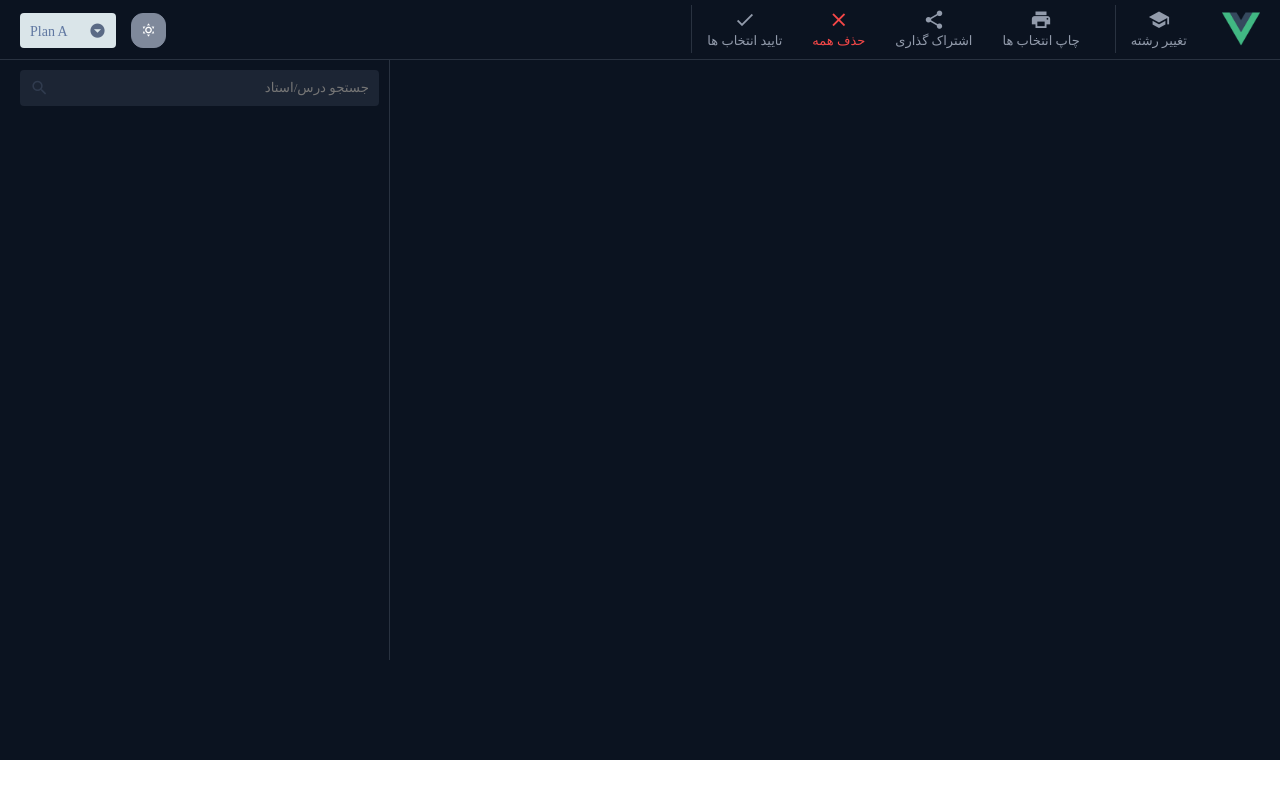
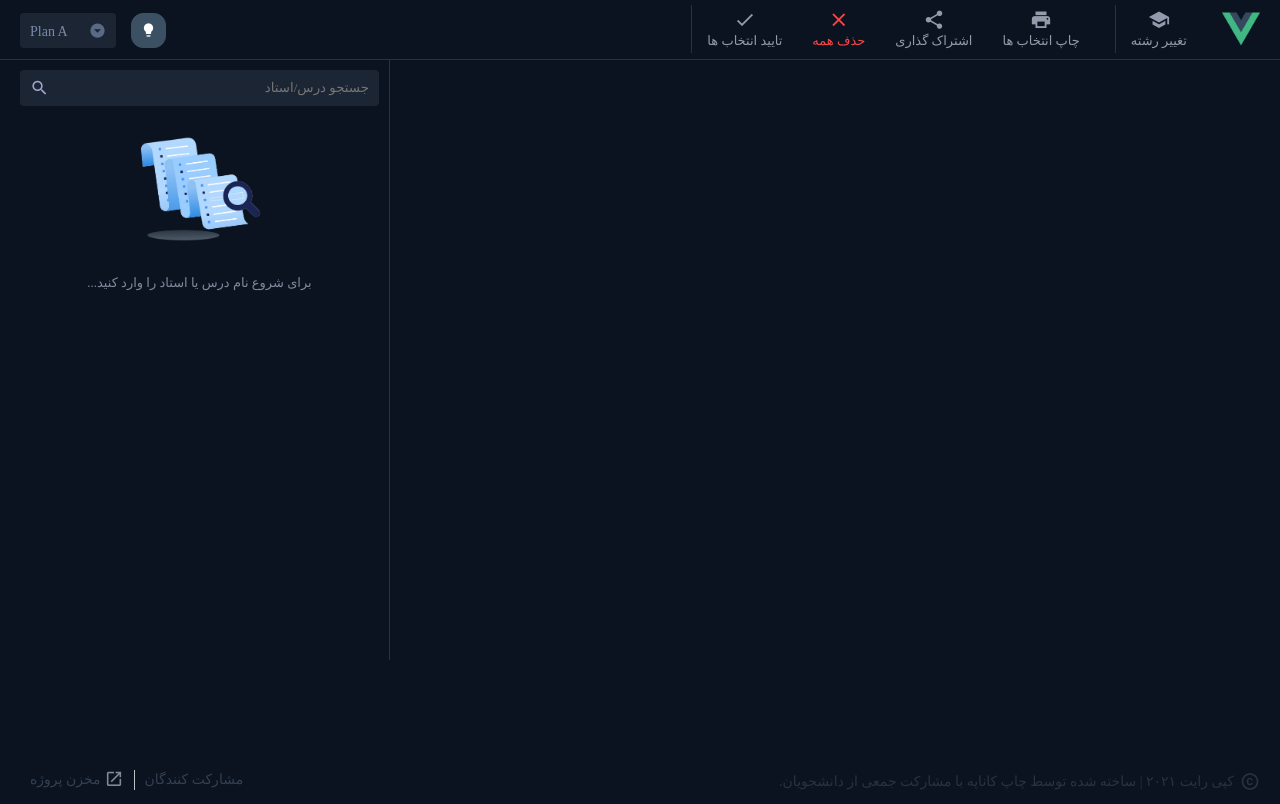
Before and after one commit to danamira/TermUp, a Vue app: page / in a window 1280 px wide. Both pictures are taken after a click on the element 148 px from the left and 30 px from the top of the page. Built offline with nearby package versions, Linux system fonts and the light colour scheme.

Commit message:
Minor changes in the user interface

```diff
--- a/src/App.vue
+++ b/src/App.vue
@@ -1,14 +1,16 @@
 <template>
-  <div id="app" :class="'night_mode_'+this.nightMode">
+  <div id="app" :class="'night_mode_' + this.nightMode">
     <header id="header">
-  <img src="./assets/logo.png" id="logo">
+      <img src="./Assets/logo.png" id="logo" />
       <ul class="option_series">
         <li><i class="mdi mdi-school"></i><span>تغییر رشته</span></li>
       </ul>
       <ul class="option_series">
         <li><i class="mdi mdi-printer"></i><span>چاپ انتخاب ها</span></li>
         <li><i class="mdi mdi-share-variant"></i><span>اشتراک گذاری</span></li>
-    <li id="del_all_button"><i class="mdi mdi-close"></i><span>حذف همه</span></li>
+        <li id="del_all_button">
+          <i class="mdi mdi-close"></i><span>حذف همه</span>
+        </li>
         <li><i class="mdi mdi-check"></i><span>تایید انتخاب ها</span></li>
       </ul>
       <div class="plans">
@@ -17,141 +19,155 @@
       </div>
 
       <div id="theme_switch" v-on:click="toggleTheme">
-    <i class="mdi mdi-weather-night" v-if="nightMode=='off'"></i>
-    <i class="mdi mdi-weather-sunny" v-if="nightMode=='on'"></i>
+        <i class="mdi mdi-weather-night" v-if="nightMode == 'off'"></i>
+        <i class="mdi mdi-lightbulb" v-if="nightMode == 'on'"></i>
       </div>
     </header>
     <div id="container">
-    <div class="week" ref="week">
+      <div class="week" ref="week"></div>
+      <SideBar :width="getWidth('SideBar')" :courses="courses"></SideBar>
     </div>
-    <SideBar :width="getWidth('SideBar')" :courses="courses"></SideBar>
+    <div id="footer">
+      <p class="copyright"><i class="mdi mdi-copyright"></i>{{copyright.farsiNum()}}</p>
+      <div class="links">
+      <a href="#">
+        <i class="mdi mdi-open-in-new"></i>
+        مخزن پروژه
+      </a>
+      <a href="#">
+      <!-- <i class="mdi mdi-account-multiple"></i> -->
+      مشارکت کنندگان
+      </a>
+      </div>
     </div>
   </div>
 </template>
 
 <script>
-import SideBar from './components/SideBar.vue'
-import data from './data.json'
-console.log(data)
+import SideBar from "./components/SideBar.vue";
+import data from "./data.json";
+console.log(data);
 export default {
-  name: 'App',
+  name: "App",
   components: {
-    SideBar
+    SideBar,
   },
-  data:function() {
+  data: function () {
     return {
-      nightMode:"off",
-      courses:data,
+      nightMode: "off",
+      copyright:"کپی رایت 2021 | ساخته شده توسط چاپ کاناپه با مشارکت جمعی از دانشجویان.",
+      courses: data,
+    };
+  },
+  methods: {
+    toggleTheme: function () {
+      if (this.nightMode == "off") {
+        this.nightMode = "on";
+      } else {
+        this.nightMode = "off";
       }
     },
-  methods:{
-    toggleTheme:function() {
-      if(this.nightMode=="off"){
-        this.nightMode="on"
-      }
-      else{
-        this.nightMode="off"
+    getWidth: function (element) {
+      if (element == "week") {
+        return window.innerWidth - 358 + "px";
       }
     },
-    getWidth:function(element) {
-      if(element=="week") {
-        return (window.innerWidth-358)+"px";
-      }
-    }
   },
-  mounted:function() {
-    console.log(this.$refs.week.clientWidth)
-  }
-}
+  mounted: function () {
+    console.log(this.$refs.week.clientWidth);
+  },
+};
 </script>
 
 <style>
 * {
-  box-sizing:border-box;
-  padding:0;
-  font-family:IRANYekanWeb;
-  font-weight:100;
-  margin:0;
+  box-sizing: border-box;
+  padding: 0;
+  font-family: IRANYekanWeb;
+  font-weight: 100;
+  margin: 0;
 }
-*:focus{
-  outline:none;
+*:focus {
+  outline: none;
 }
 body {
-  direction:rtl;
+  direction: rtl;
 }
 #app {
-  overflow:hidden;
+  overflow: hidden;
 }
 .night_mode_on {
-  background:#0b1320;
+  background: #0b1320;
 }
 #header {
-  border-bottom:1px solid #E1E5EA;
-  height:60px;
-  padding:5px 20px;
+  border-bottom: 1px solid #e1e5ea;
+  height: 60px;
+  padding: 5px 20px;
 }
 #container {
-  width:100%;
-  padding:  0 10px;
+  width: 100%;
+  overflow: hidden;
+  padding: 0 10px;
 }
 .week {
-  padding:0 10px;
-  min-height:700px;
-  width:calc(100% - 380px);
-  float:right;
-
+  padding: 0 10px;
+  min-height: 700px;
+  width: calc(100% - 380px);
+  float: right;
 }
 .left {
-  float:left;
+  float: left;
 }
 #header #logo {
-  height:38px;
-  float:right;
-  display:block;
-  margin-top:5px;
+  height: 38px;
+  float: right;
+  display: block;
+  margin-top: 5px;
 }
 .option_series {
-  display:block;
-  margin-right:20px;
-  float:right;
-  border-left:1px solid #dbd9d9;
+  display: block;
+  margin-right: 20px;
+  float: right;
+  border-left: 1px solid #dbd9d9;
 }
 .option_series:last-child {
-  border-left:none !important;
+  border-left: none !important;
 }
-.option_series li{
-  display:block;
-  height:48px;
-  cursor:pointer;
-  text-align:center;
-  color:#303b4e;
-  padding:0 15px;
-  font-size:14px;
-  float:right;
-  color:#303b4e;
-  line-height:20px;
-  font-size:13px;
+.option_series li {
+  display: block;
+  height: 48px;
+  cursor: pointer;
+  text-align: center;
+  padding: 0 15px;
+  font-size: 14px;
+  float: right;
+  color: #424d5f;
+  line-height: 20px;
+  font-size: 13px;
 }
 .night_mode_on #header {
-  border-color:#293240;
+  border-color: #293240;
 }
 .night_mode_on .option_series {
-  border-color:#293240;
+  border-color: #293240;
 }
 .night_mode_on .option_series li {
-  color:#929bab;
+  color: #929bab;
 }
 .option_series li:hover {
-  color:#0943a9;
-  transition:0.3s;
+  color: #3974da;
+  transition: 0.3s;
+}
+.night_mode_on .option_series li:hover {
+  color:rgb(255, 255, 255);
 }
 .option_series li .mdi {
-  margin-top:5px;
-  display:block;
-  font-size:22px;
+  margin-top: 5px;
+  display: block;
+  font-size: 22px;
 }
 #del_all_button {
-  color:#f74848 !important;
+  color: #f74848 !important;
 }
 .plans {
   background: #dae5e9;
@@ -161,22 +177,28 @@ body {
   border-radius: 4px;
   margin-top: 8px;
   padding: 0 10px;
-    cursor:pointer;
+  cursor: pointer;
 }
-.plans .mdi{
-  float:right;
-  line-height:35px;
-  display:block;
+.night_mode_on .plans {
+  background:#1c2534
+}
+.night_mode_on .plans span {
+  color:#788aa8;
+}
+.plans .mdi {
+  float: right;
+  line-height: 35px;
+  display: block;
   font-size: 17px;
   color: #5a6a85;
 }
 .plans span {
   color: #5f77a1;
-  float:left;
-  display:block;
-  line-height:37px;
-  font-size:14px;
-  margin-right:10px;
+  float: left;
+  display: block;
+  line-height: 37px;
+  font-size: 14px;
+  margin-right: 10px;
 }
 #theme_switch {
   float: left;
@@ -193,12 +215,65 @@ body {
   cursor: pointer;
 }
 .night_mode_on #theme_switch {
-  background:#7f899b;
-  color:#fff;
+  background: #3b5063;
+  border-color:#3b5063;
+  color: #fff;
+}
+.night_mode_on #theme_switch:hover {
+  background: #fab112;
+  border-color:#fab112
 }
 #theme_switch:hover {
-  background:#7f899b;
-  color:#fff;
-  transition:0.2s;
+  background: #7f899b;
+  color: #fff;
+  transition: 0.2s;
+}
+#footer {
+  padding:10px 20px;
+  overflow: hidden;
+}
+#footer .copyright{
+  color:#293240;
+  display:block;
+  float:right;
+  line-height:24px;
+  font-size: 14px;
+}
+#footer .copyright .mdi{
+  display: block;
+  float:right;
+  line-height: 23px;
+  font-size:20px;
+  margin-left: 6px;
+}
+#footer .copyright span{
+  color:rgb(95, 111, 255);
+  cursor: pointer;
+  font-size: 14px;;
+}
+.links {
+  float:left;
+}
+.links a {
+  display: block;
+  float:left;
+  padding: 0 10px;
+  color:#334052;
+  line-height: 20px;
+  height:20px;
+  text-decoration: none;;
+  font-size:14px;
+  border-right:1px solid #b9c3c7
+}
+.links a:last-child {
+  border-right:none;
+}
+.links a .mdi {
+  font-size: 19px;;
+  color:#7f899b;
+  float:right;
+  display: block;
+  margin-left:4px;
+  line-height: 18px;
 }
 </style>
--- a/src/components/SideBar.vue
+++ b/src/components/SideBar.vue
@@ -1,138 +1,151 @@
 <template>
   <div class="sidebar">
     <div class="search">
-            <input type="text" v-model="query" placeholder="جستجو درس/استاد">
+      <input type="text" v-model="query" placeholder="جستجو درس/استاد" />
       <i class="mdi mdi-magnify"></i>
     </div>
     <div class="search_result">
-            <div v-if="!query==''">
+      <div v-if="!query == ''">
         <div v-for="course in courses" :key="course.code">
-                    <SearchResult  v-if="course.title.startsWith(query) || course.professor.startsWith(query)" v-bind:course="course" ></SearchResult>
+          <SearchResult
+            v-if="
+              course.title.startsWith(query) ||
+              course.professor.startsWith(query)
+            "
+            v-bind:course="course"
+          ></SearchResult>
         </div>
       </div>
       <div v-else>
+        <img src="../Assets/Search.png" style="width:130px;display:block;margin:30px auto;">
+        <p style="display:block;font-size:13px;text-align:center;color:#7f899b">برای شروع نام درس یا استاد را وارد کنید...</p>
       </div>
     </div>
   </div>
 </template>
 <script>
-import SearchResult from './SearchResult.vue'
+import SearchResult from "./SearchResult.vue";
 export default {
-    name:'HelloWorld',
-    props:{
-        width:String,
-        courses:Object,
+  name: "HelloWorld",
+  props: {
+    width: String,
+    courses: Array,
   },
-    data:function() {
+  data: function () {
     return {
-            query:''
+      query: "",
     };
   },
-    components:{
-        SearchResult
-    }
-}
+  components: {
+    SearchResult,
+  },
+};
 </script>
 <style>
 .sidebar {
-        min-height:600px;
-        width:380px;
-        float:left;
-        border-right:1px solid #ededed;
-        padding:0 10px;
+  min-height: 600px;
+  width: 380px;
+  float: left;
+  border-right: 1px solid #ededed;
+  padding: 0 10px;
 }
 .night_mode_on .sidebar {
-        border-color:#293240;
+  border-color: #293240;
 }
 .search {
-        background:#fff;
-        border:1px solid #ededed;
-        border-radius:4px;
-        position:relative;
-        margin:10px 0;
+  background: #fff;
+  border: 1px solid #ededed;
+  border-radius: 4px;
+  position: relative;
+  margin: 10px 0;
 }
 .night_mode_on .search {
-        background:#1c2534;
-        color:#fff;
-        border:none !important;
+  background: #1c2534;
+  color: #fff;
+  border: none !important;
 }
 .night_mode_on .search input {
-        color:#fff;
+  color: #fff;
 }
 .search input {
-        border:none;
-        display:block;
-        height:36px;
-        width:100%;
-        overflow:hidden;
-        color:#000;
-        background:transparent;
-        padding:0 10px;
-        padding-left:36px;
-        line-height:36px;
+  border: none;
+  display: block;
+  height: 36px;
+  width: 100%;
+  overflow: hidden;
+  color: #000;
+  background: transparent;
+  padding: 0 10px;
+  padding-left: 36px;
+  line-height: 36px;
 }
 .search .mdi {
-        position:absolute;
-        left:10px;
-        top:0;
-        display:block;
-        height:100%;
-        color:#303b4e;
-        line-height:36px;
-        font-size:19px;
+  position: absolute;
+  left: 10px;
+  top: 0;
+  display: block;
+  height: 100%;
+  color: #303b4e;
+  line-height: 36px;
+  font-size: 19px;
+}
+.night_mode_on .search .mdi {
+  color:rgb(159, 166, 207);
 }
 .search_result {
-        margin-top:10px;
+  margin-top: 10px;
 }
 .search_result .item {
-        width:100%;
-        display:block;
-        border:1px solid #ededed;
-        padding:10px;
-        border-radius:4px;
+  width: 100%;
+  display: block;
+  border: 1px solid #ededed;
+  padding: 10px;
+  border-radius: 4px;
 }
 .search_result .item h3 {
-        overflow:hidden;
-        font-weight:100;
-        display:block;
-        font-size:14.5px;
-        color:#000;
-        color:#303b4e;
-        width:100%;
+  overflow: hidden;
+  font-weight: 100;
+  display: block;
+  font-size: 14.5px;
+  color: #000;
+  color: #303b4e;
+  width: 100%;
 }
-    .search_result .item h3 span{
-        float:left;
-        font-size:14px;
-        color:#7f899b;
+.search_result .item h3 span {
+  float: left;
+  font-size: 14px;
+  color: #7f899b;
 }
 .search_result .item .options {
-        display:block;
-        width:100%;
-        overflow:hidden;
-        margin-top:15px;
+  display: block;
+  width: 100%;
+  overflow: hidden;
+  margin-top: 15px;
 }
 .search_result .item .options .mdi {
-        display:block;
-        float:left;
-        margin-right:6px;
-        width:25px;
-        height:25px;
-        background:#dae5e9;
-        line-height:25px;
-        color:#5a6a85;
-        text-align:center;
-        border-radius:5px;
-        cursor:pointer;
+  display: block;
+  float: left;
+  margin-right: 6px;
+  width: 25px;
+  height: 25px;
+  background: #dae5e9;
+  line-height: 25px;
+  color: #5a6a85;
+  text-align: center;
+  border-radius: 5px;
+  cursor: pointer;
 }
 .search_result .item .options .mdi-plus {
-        color:#fff;
-        background:#3a7ef5;
+  color: #fff;
+  background: #3a7ef5;
 }
-    .search_result .item .timing {margin-top:10px;}
-    .search_result .item .timing span{
-        display:block;
-        margin-left:5px;
-        font-size:14px;
-        color:#5a6a85;
+.search_result .item .timing {
+  margin-top: 10px;
+}
+.search_result .item .timing span {
+  display: block;
+  margin-left: 5px;
+  font-size: 14px;
+  color: #5a6a85;
 }
 </style>
```
Also changed, not shown: public/index.html (+8 -2 lines), src/components/SearchResult.vue (+62 -52 lines), src/main.js (+4 -4 lines), src/assets/Search.png (added). Lines whose indentation alone changed are shown as unchanged.
